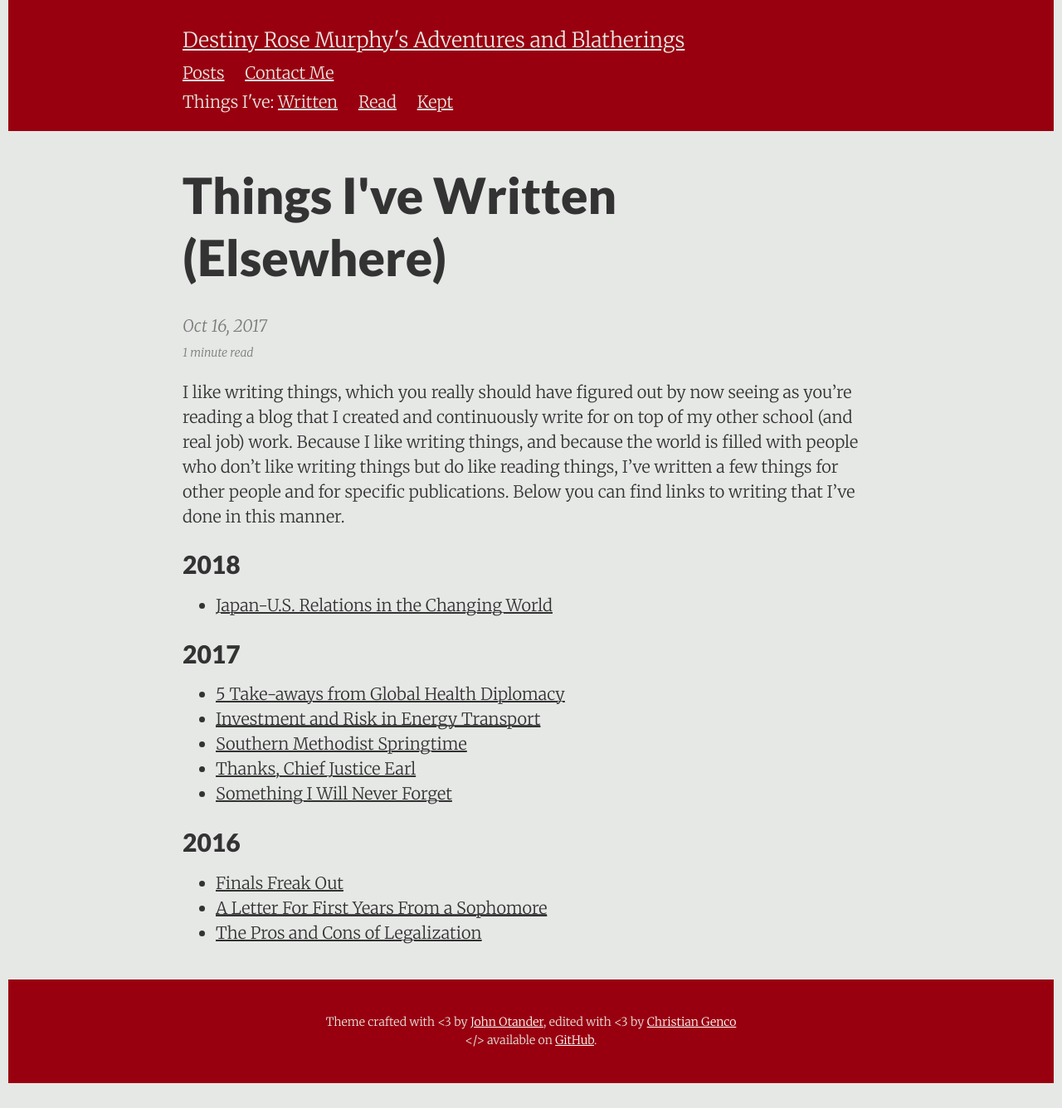
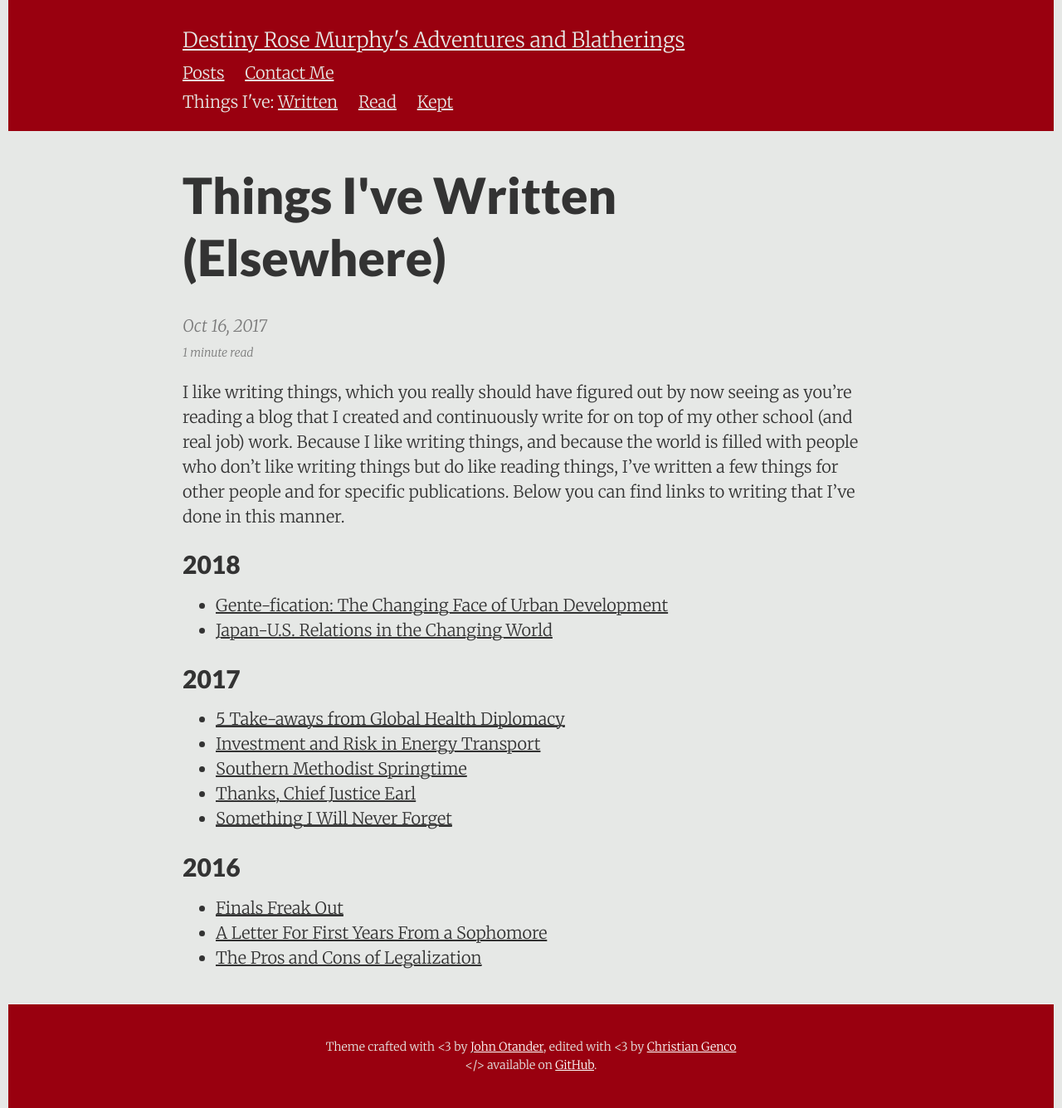
Before and after one commit to DestinyRoseMurphy/DestinyRoseMurphy.github.io, a Jekyll site: the page built from _posts/2017-10-16-Things-I've-Written-Elsewhere.md, in a window 1280 px wide. Shown: the whole page at 83% size. Built offline with Jekyll 4.4.1, drawn with Linux system fonts in a browser that asks for light colours; before the commit the page ends 1306 px from its top, so only the background shows below that.

```diff
--- a/_posts/2017-10-16-Things-I've-Written-Elsewhere.md
+++ b/_posts/2017-10-16-Things-I've-Written-Elsewhere.md
@@ -9,6 +9,7 @@ I like writing things, which you really should have figured out by now seeing as
 
 ## 2018
 
+* [Gente-fication: The Changing Face of Urban Development](/details/2018-02-08-Gente-Fication)
 * [Japan-U.S. Relations in the Changing World](/details/2018-02-01-Japan-US-Relations)
 
 ## 2017
```
